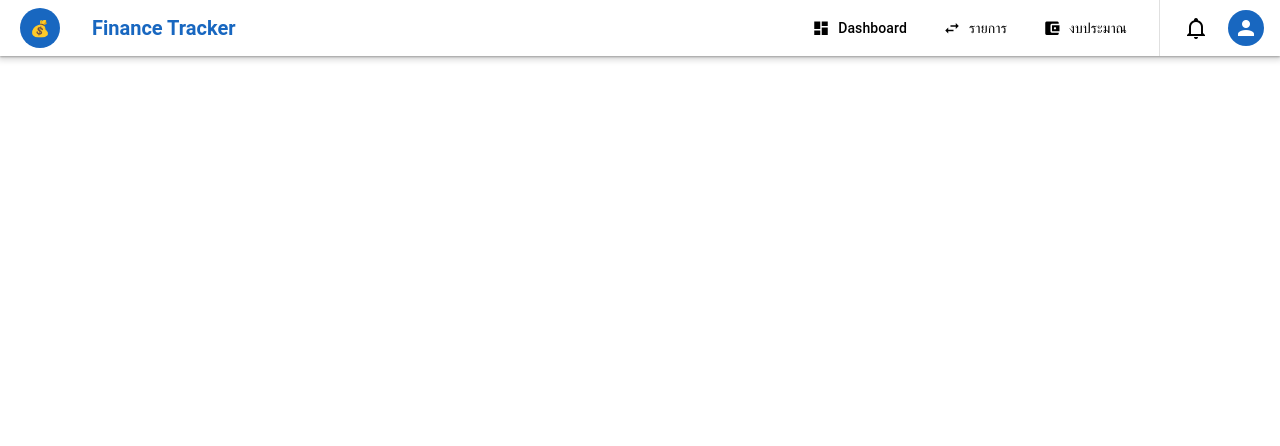
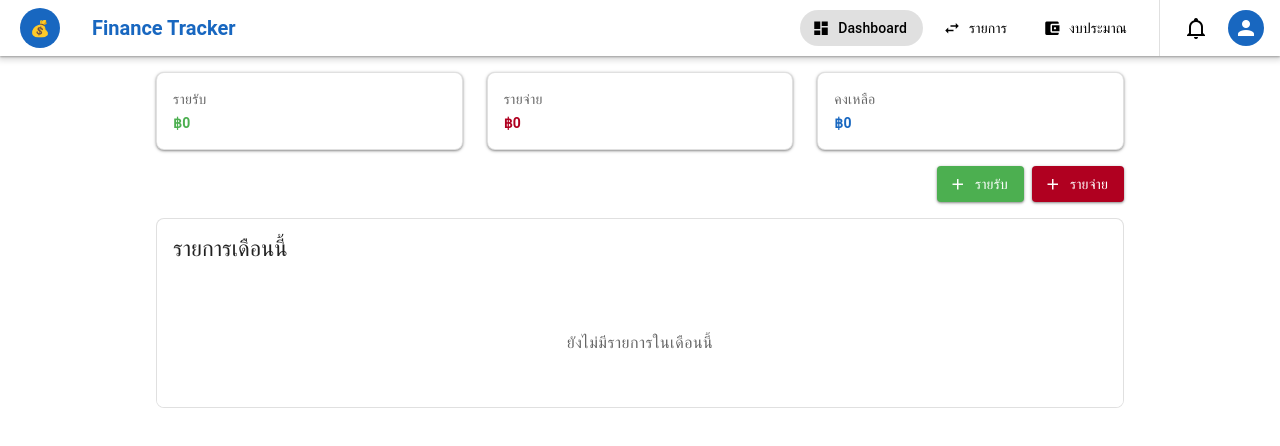
Before and after one commit to lx7zq/finance-tracker, a Vue app: page / in a window 1280 px wide. Shown: the top 446 px of the page. Built offline with nearby package versions, Linux system fonts and the light colour scheme.

Commit message:
feat/add-type-utils-router-store-composable

```diff
--- a/src/composables/useTransactionForm.ts
+++ b/src/composables/useTransactionForm.ts
@@ -36,7 +36,8 @@ export function useTransactionForm(
     onSubmit({
       ...form,
       amount: +form.amount,
-      category: form.category as Category,
+      category: form.category as Category, // ← cast ได้เพราะ validate แล้ว
     })
   }
+  return { form, errors, submit }
 }
--- a/src/router/index.ts
+++ b/src/router/index.ts
@@ -1,8 +1,26 @@
 import { createRouter, createWebHistory } from 'vue-router'
+
+import HomeView from '@/views/HomeView.vue'
 
 const router = createRouter({
   history: createWebHistory(import.meta.env.BASE_URL),
-  routes: [],
+  routes: [
+    {
+      path: '/',
+      name: 'home',
+      component: HomeView,
+    },
+    // {
+    //   path: '/transactions',
+    //   name: 'transactions',
+    //   component: () => import('@/views/TransactionsView.vue'),
+    // },
+    // {
+    //   path: '/budget',
+    //   name: 'budget',
+    //   component: () => import('@/views/BudgetView.vue'),
+    // },
+  ],
 })
 
 export default router
--- a/src/stores/transactions.ts
+++ b/src/stores/transactions.ts
@@ -2,20 +2,55 @@ import { computed, ref } from 'vue'
 
 import { defineStore } from 'pinia'
 
-import type { Transaction } from '@/types'
+import type { Budget, Category, Transaction } from '@/types'
+
+const STORAGE_KEY = 'transactions'
+const BUDGET_KEY = 'budgets'
 
 export const useTransactionStore = defineStore('transactions', () => {
   // State
   const transactions = ref<Transaction[]>([])
+  const budgets = ref<Budget[]>([])
 
-  // Actions
+  // Actions - Transactions
   function addTransaction(data: Omit<Transaction, 'id' | 'createdAt'>) {
     transactions.value.push({
       ...data,
       id: crypto.randomUUID(),
       createdAt: new Date().toISOString(),
     })
-    save() // บันทึกลง localStorage
+    save()
+  }
+
+  function updateTransaction(id: string, data: Partial<Transaction>) {
+    const idx = transactions.value.findIndex((t) => t.id === id)
+    if (idx !== -1) {
+      transactions.value[idx] = { ...transactions.value[idx], ...data } as Transaction
+      save()
+    }
+  }
+  function deleteTransaction(id: string) {
+    transactions.value = transactions.value.filter((t) => t.id !== id)
+    save()
+  }
+
+  function getTransactionsByMonth(month: string) {
+    return transactions.value.filter((t) => t.date.startsWith(month))
+  }
+
+  // Actions - Budgets
+  function setBudget(category: Category, limit: number) {
+    const existing = budgets.value.find((b) => b.category === category)
+    if (existing) {
+      existing.limit = limit
+    } else {
+      budgets.value.push({ category, limit })
+    }
+    saveBudgets()
+  }
+
+  function getBudget(category: Category): number {
+    return budgets.value.find((b) => b.category === category)?.limit ?? 0
   }
 
   // Getters (computed)
@@ -23,14 +58,56 @@ export const useTransactionStore = defineStore('transactions', () => {
     transactions.value.filter((t) => t.type === 'income').reduce((sum, t) => sum + t.amount, 0),
   )
 
+  const totalExpense = computed(() =>
+    transactions.value.filter((t) => t.type === 'expense').reduce((sum, t) => sum + t.amount, 0),
+  )
+
+  const balance = computed(() => totalIncome.value - totalExpense.value)
+
+  const expensesByCategory = computed(() => {
+    const map: Partial<Record<Category, number>> = {}
+    transactions.value
+      .filter((t) => t.type === 'expense')
+      .forEach((t) => {
+        map[t.category] = (map[t.category] ?? 0) + t.amount
+      })
+    return map
+  })
+
   // Persistence
   function save() {
-    localStorage.setItem('transactions', JSON.stringify(transactions.value))
-  }
-  function load() {
-    const raw = localStorage.getItem('transactions')
-    if (raw) transactions.value = JSON.parse(raw)
+    localStorage.setItem(STORAGE_KEY, JSON.stringify(transactions.value))
   }
 
-  return { transactions, totalIncome, addTransaction, load }
+  function load() {
+    const raw = localStorage.getItem(STORAGE_KEY)
+    if (raw) {
+      transactions.value = JSON.parse(raw) as Transaction[]
+    }
+
+    const rawBudgets = localStorage.getItem(BUDGET_KEY)
+    if (rawBudgets) {
+      budgets.value = JSON.parse(rawBudgets) as Budget[]
+    }
+  }
+
+  function saveBudgets() {
+    localStorage.setItem(BUDGET_KEY, JSON.stringify(budgets.value))
+  }
+
+  return {
+    transactions,
+    budgets,
+    totalIncome,
+    totalExpense,
+    balance,
+    expensesByCategory,
+    addTransaction,
+    updateTransaction,
+    deleteTransaction,
+    getTransactionsByMonth,
+    setBudget,
+    getBudget,
+    load,
+  }
 })
--- a/src/types/index.ts
+++ b/src/types/index.ts
@@ -1,12 +1,18 @@
-// Transaction type
 export type TransactionType = 'income' | 'expense'
 
 export type Category =
   | 'salary'
-  | 'freelance' // income
+  | 'freelance'
+  | 'investment'
+  | 'other_income'
   | 'food'
   | 'transport'
-  | 'housing' // expense
+  | 'housing'
+  | 'entertainment'
+  | 'health'
+  | 'shopping'
+  | 'education'
+  | 'other_expense'
 
 export interface Transaction {
   id: string
@@ -14,15 +20,55 @@ export interface Transaction {
   amount: number
   category: Category
   description: string
-  date: string // format: "YYYY-MM-DD"
-  createdAt: string // ISO string
+  date: string
+  createdAt: string
 }
 
-// Label mapping สำหรับ display
 export const CATEGORY_LABELS: Record<Category, string> = {
   salary: 'เงินเดือน',
   freelance: 'Freelance',
+  investment: 'การลงทุน',
+  other_income: 'รายรับอื่นๆ',
   food: 'อาหาร',
   transport: 'การเดินทาง',
   housing: 'ที่พัก',
+  entertainment: 'ความบันเทิง',
+  health: 'สุขภาพ',
+  shopping: 'ช้อปปิ้ง',
+  education: 'การศึกษา',
+  other_expense: 'รายจ่ายอื่นๆ',
 }
+
+// types/index.ts — เพิ่ม
+export const CATEGORY_ICONS: Record<Category, string> = {
+  salary: '💼',
+  freelance: '💻',
+  investment: '📈',
+  other_income: '💰',
+  food: '🍜',
+  transport: '🚗',
+  housing: '🏠',
+  entertainment: '🎮',
+  health: '❤️',
+  shopping: '🛍️',
+  education: '📚',
+  other_expense: '📦',
+}
+
+export const INCOME_CATEGORIES: Category[] = ['salary', 'freelance', 'investment', 'other_income']
+
+export const EXPENSE_CATEGORIES: Category[] = [
+  'food',
+  'transport',
+  'housing',
+  'entertainment',
+  'health',
+  'shopping',
+  'education',
+  'other_expense',
+]
+
+export interface Budget {
+  category: Category
+  limit: number
+}
--- a/src/utils/index.ts
+++ b/src/utils/index.ts
@@ -1,9 +1,29 @@
+import 'dayjs/locale/th'
+
 import dayjs from 'dayjs'
 
+dayjs.locale('th')
+
 export function getThisMonth(): string {
-  return dayjs().format('YYYY-MM') // "2025-06"
+  return dayjs().format('YYYY-MM')
 }
 
 export function formatMonth(month: string): string {
-  return dayjs(month + '-01').format('MMMM YYYY') // "มิถุนายน 2025"
+  return dayjs(month + '-01').format('MMMM YYYY')
 }
+
+export function formatDate(date: string): string {
+  return dayjs(date).format('D MMM YYYY')
+}
+
+export function formatCurrency(amount: number): string {
+  return new Intl.NumberFormat('th-TH', {
+    style: 'currency',
+    currency: 'THB',
+    minimumFractionDigits: 0,
+  }).format(amount)
+}
+
+export function generateId(): string {
+  return crypto.randomUUID()
+}
```
